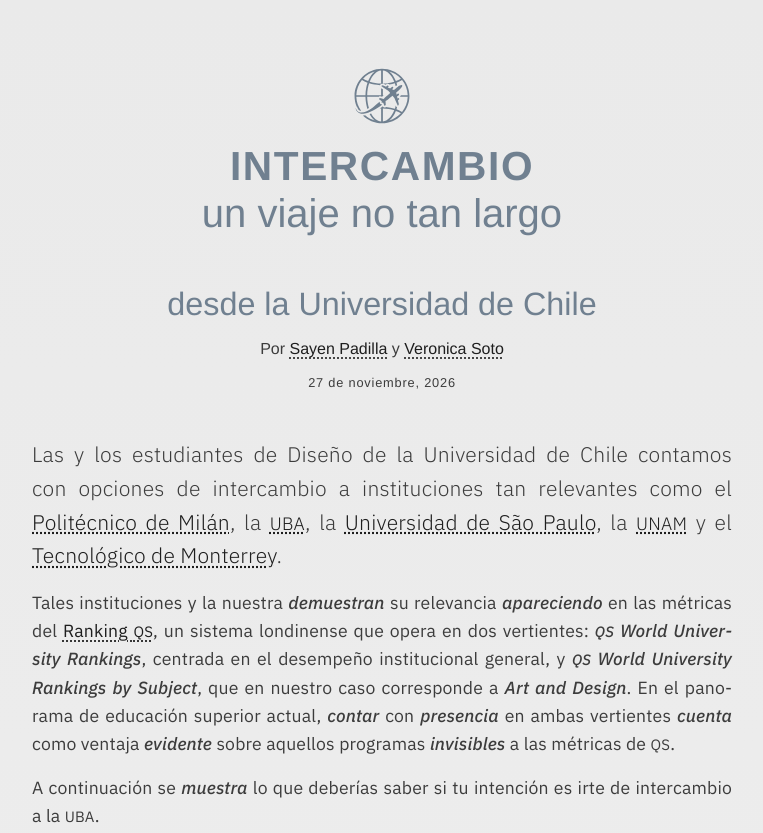
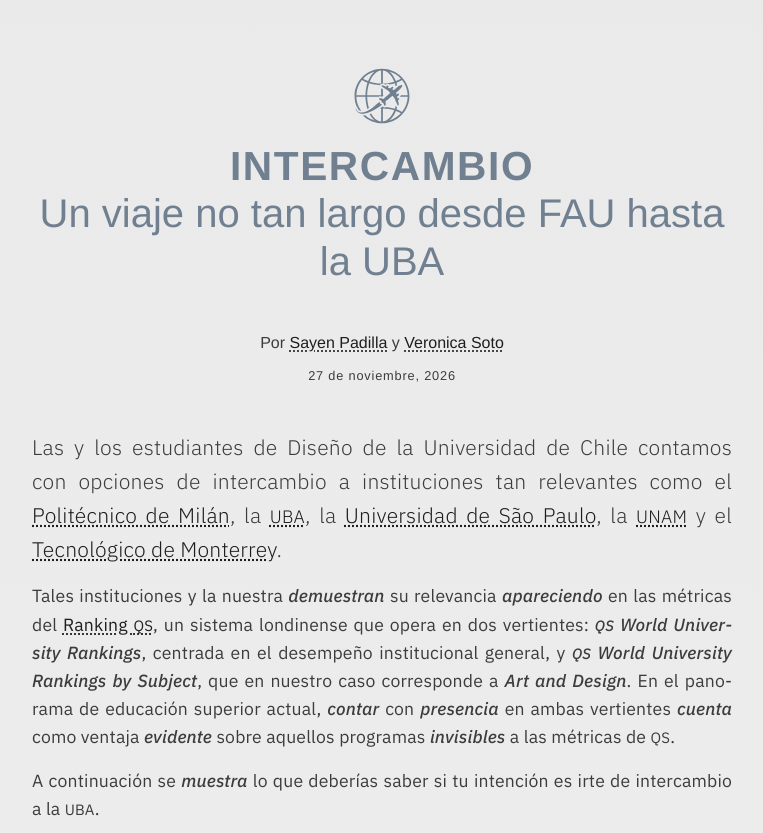
Before and after one commit to gukkielovers/PRUEBA_FINAL, a plain HTML site: page index.html in a window 1280 px wide. Shown: the top 833 px of the page, without its empty margins (258-1021 px from the left). Drawn offline with nearby package versions, Linux system fonts and the light colour scheme.

Commit message:
Update index.html

```diff
--- a/index.html
+++ b/index.html
@@ -24,8 +24,8 @@
         <div class="container">
             <header>
                 <h1>Intercambio</h1>
-                <h2>un viaje no tan largo</h2>
-                <h3>desde la Universidad de Chile</h3>
+                <h2>Un viaje no tan largo desde FAU hasta la UBA</h2>
+                <h3></h3>
                 <h4>
                     Por <a href="https://github.com/evorakie" target="_blank" rel="noopener">Sayen Padilla</a> y
                     <a href="https://github.com/ronnistp" target="_blank" rel="noopener">Veronica Soto</a>
```
